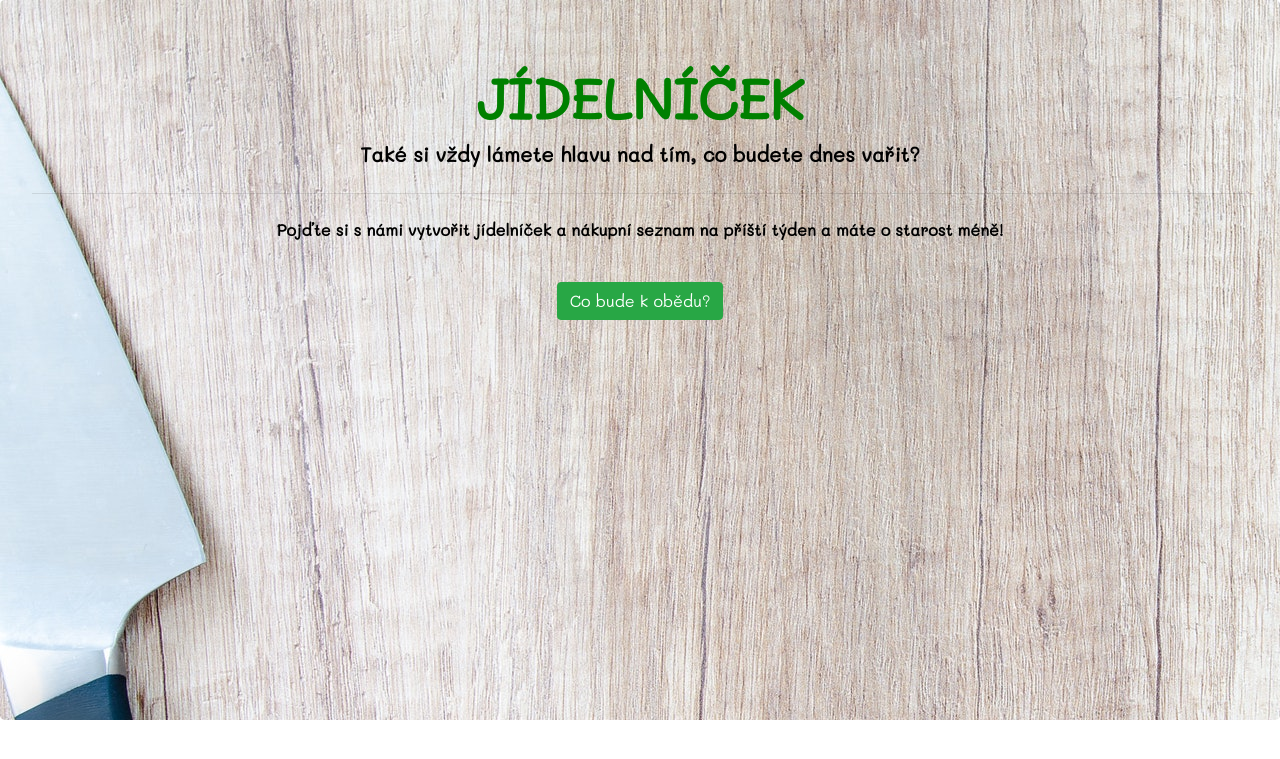
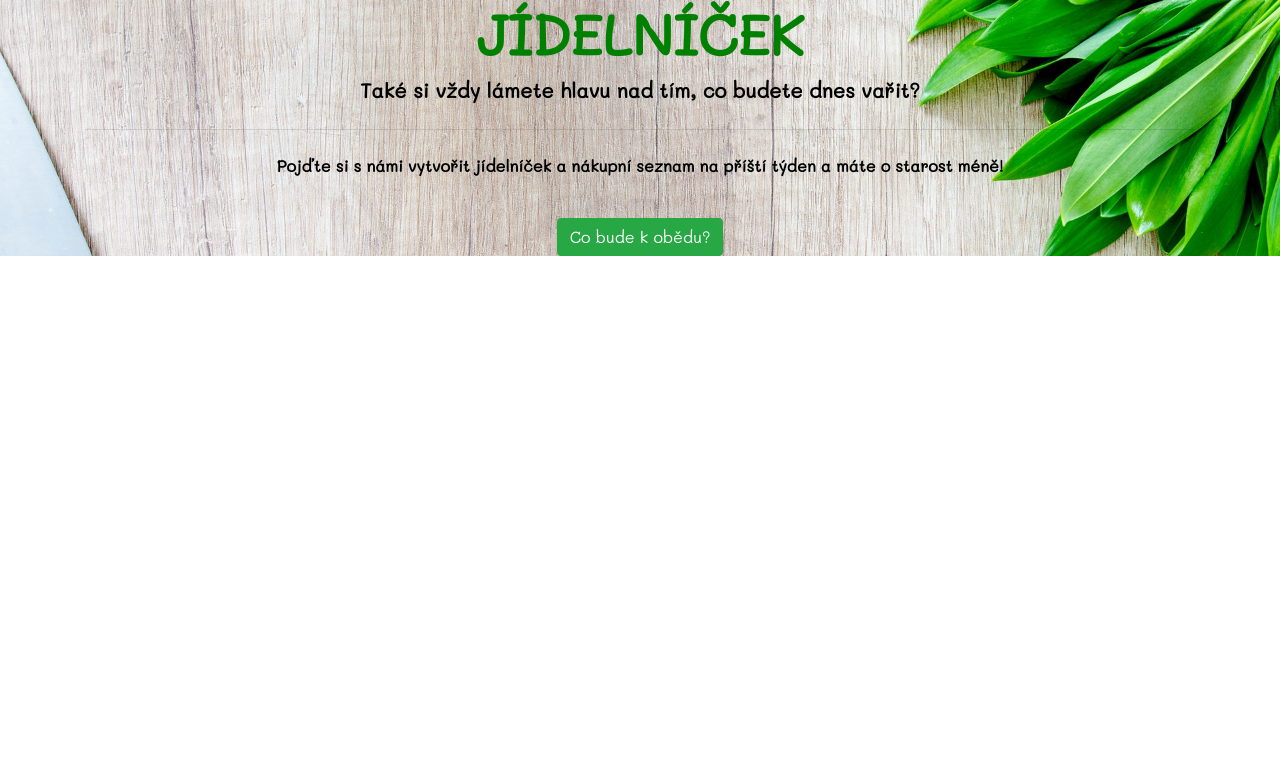
Before and after one commit to Morielled/Jidelnicek, a Python web app: template jidelnicek/templates/index.html in a window 1280 px wide. Shown: the top 759 px of the page. Run offline with Jinja, Linux system fonts and the light colour scheme; the template is opened without the code that fills it, so the values that code supplies are empty; some libraries are stand-ins or nearby versions.

Commit message:
přidána změna backround-size:cover
U jidelnicek2 se to krásně roztáhlo po celé obrazovace, naopak na indexu a jidelničku je to maličký to pozadí přesně podle template jumbotron a nevím zatím co s tím

```diff
--- a/jidelnicek/static/style.css
+++ b/jidelnicek/static/style.css
@@ -8,19 +8,22 @@ h1.nadpis{
 		text-align: center;
 }
 /*zarovnani cele sekce v jumbotronu na stred*/
+/*jidelnicek2 potřebuje to backround size - cover, ostatní naopak width a height, ale pak to není responzivní všude, musí být ještě nějaké řešení... případně na jídelníček2 může být i nákupní seznam na bílém pozadí ne na obrázku a vypadá to v poho */
 .pozadi{
 	background-image: url("cooking.jpg");
-	width: 1280px;
-	height: 720px;
+	background-size: cover;
+	/*width: 1280px;
+	height: 720px;*/
+	/*height: 100%;*/
 	margin-left: auto;
 	margin-right: auto;
 }
-.jumbotron{
+/*.jumbotron{
 	margin-bottom: 0px;
 	margin-left: 0px;
 	margin-right: 0px;
 	text-align: center;
-}
+}*/
 /*obrazek budu davat pres css kdyz ho chci prepsat v bootstrapu*/
 
 .paragraf1a2{
--- a/jidelnicek/templates/index.html
+++ b/jidelnicek/templates/index.html
@@ -17,8 +17,8 @@
 
 	<div>
 
-			<div class="jumbotron zarovnani pozadi">
-
+			<div class="jumbotron-fluid zarovnani pozadi">
+				<div class="container">
 					<h1 class="display-4 nadpis">JÍDELNÍČEK</h1>
 					<p class="lead paragraf1a2">Také si vždy lámete hlavu nad tím, co budete dnes vařit?</p>
 					<hr class="my-4">
@@ -26,7 +26,7 @@
 					<br>
 					<a href="jidelnicek.html" class="btn btn-success generuj" href="{{ url_for('jidelnicek') }}" role="button">Co bude k obědu?</a>
 				</div>
-
+			</div>
 				<!-- <a href="index.html"><img src="cooking.jpg" alt="" class="pozadi">></a>//-->
 
 	</body>
```
